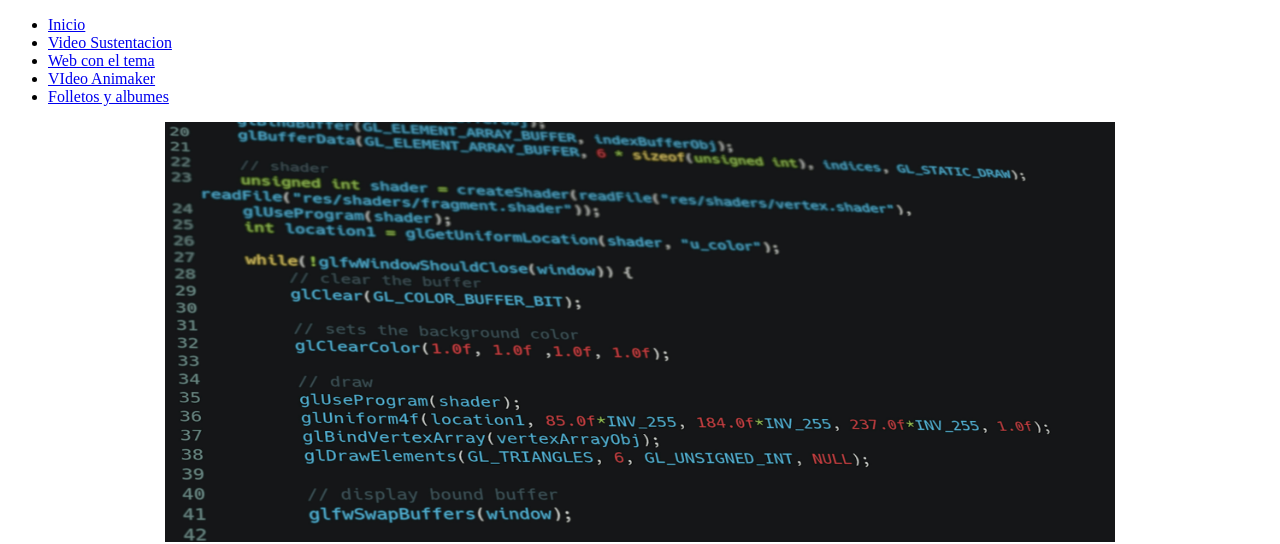
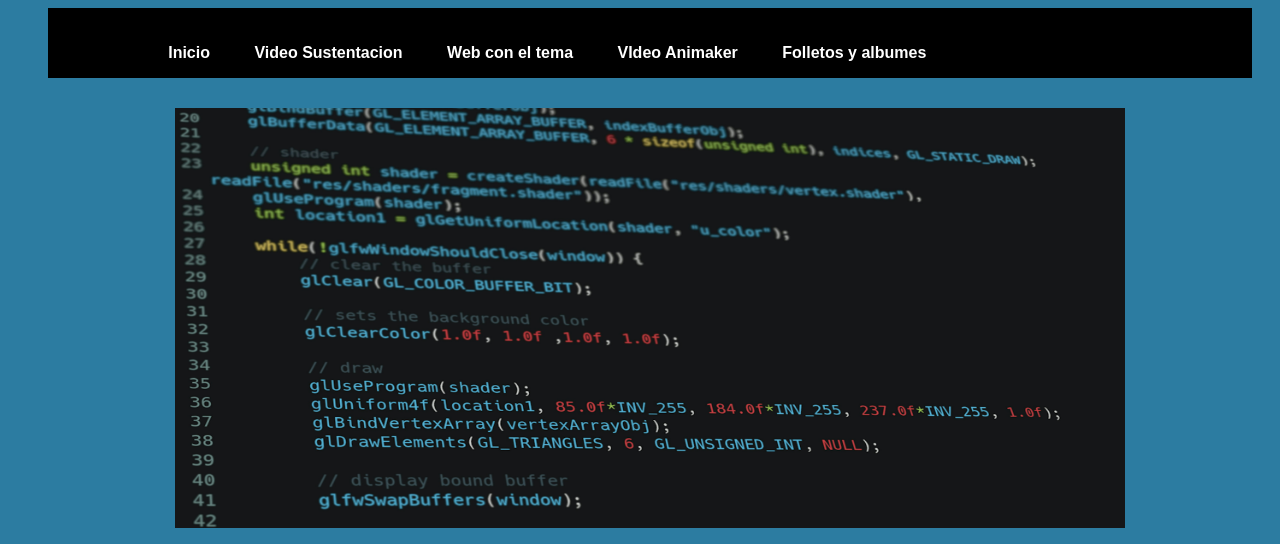
Before and after one commit to yurlis145/pagina-web2, a plain HTML site: page index.html in a window 1280 px wide. Shown: the top 544 px of the page. Drawn offline with Linux system fonts and the light colour scheme.

Commit message:
Update index.html

```diff
--- a/index.html
+++ b/index.html
@@ -6,7 +6,7 @@
     <meta name="viewport" content="width=device-width, initial-scale=1.0">
     <title>Document</title>
 
-    <link rel="stylesheet"  href="css/estilo.css">
+    <link rel="stylesheet" href="../css/style.css">
 </head>
 <body>
 
```
